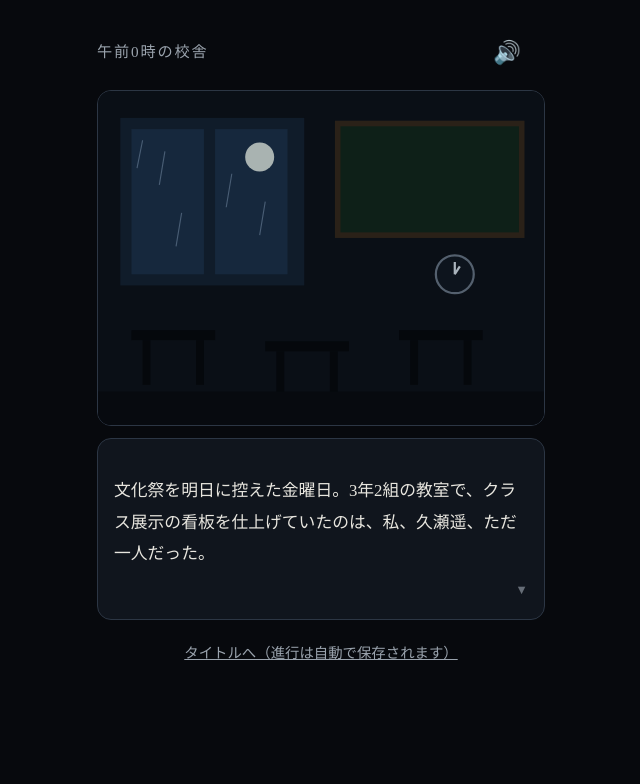
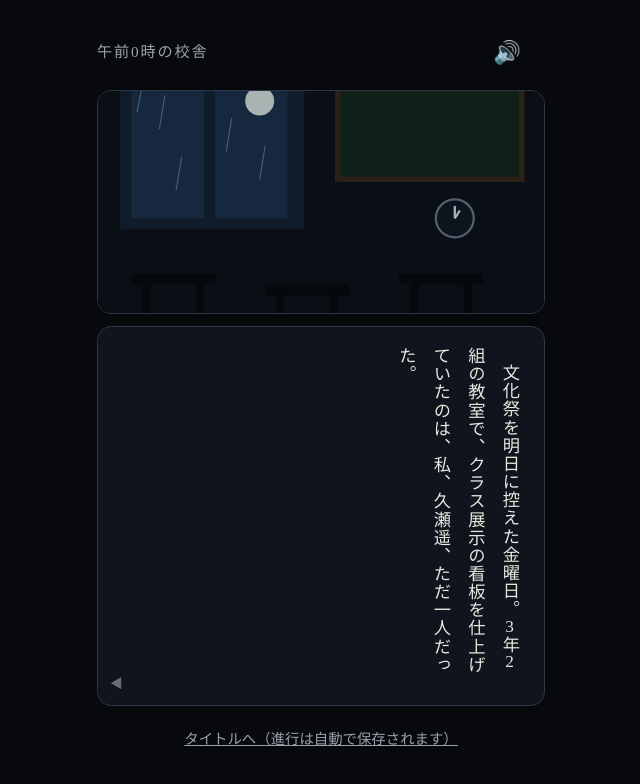
Before and after one commit to mmishina-art/simple_visual_novel, a website built with Vite: page index.html in a window 1280 px wide. Both pictures are taken after a click on the button "はじめから". Shown: the whole page, without its empty margins (319-959 px from the left). Built offline with nearby package versions, Linux system fonts and the light colour scheme.

Commit message:
Show story text in vertical writing like a novel

```diff
--- a/index.html
+++ b/index.html
@@ -62,7 +62,7 @@
         <div id="message-window" class="message-window" role="button" tabindex="0" aria-label="次へ進む">
           <p id="speaker" class="speaker"></p>
           <p id="story-text" class="story-text" aria-live="polite"></p>
-          <p id="next-hint" class="next-hint" aria-hidden="true">▼</p>
+          <p id="next-hint" class="next-hint" aria-hidden="true">◀</p>
         </div>
         <div id="choices" class="choices" hidden></div>
 
--- a/src/main.ts
+++ b/src/main.ts
@@ -55,6 +55,23 @@ function recordEnding(): void {
   }
 }
 
+/** 本文を縦書きで出す。数字（11時57分など）は縦中横になるよう、数字の並びだけ span.tcy で包む */
+function renderStoryText(text: string): void {
+  const el = $('story-text');
+  el.replaceChildren();
+  for (const part of text.split(/(\d+%?)/g)) {
+    if (!part) continue;
+    if (/^\d/.test(part)) {
+      const span = document.createElement('span');
+      span.className = 'tcy';
+      span.textContent = part;
+      el.append(span);
+    } else {
+      el.append(document.createTextNode(part));
+    }
+  }
+}
+
 function renderTitle(): void {
   $('continue-button').hidden = !state || (state !== null && isEnding(story, state));
   $('endings-progress').textContent = `到達した結末: ${seenEndings.length} / ${totalEndings}`;
@@ -73,7 +90,7 @@ function renderGame(): void {
   if (node.bg) currentBg = node.bg;
   $<HTMLImageElement>('scene-img').src = SCENES[currentBg];
   $('speaker').textContent = node.speaker ?? '';
-  $('story-text').textContent = node.text;
+  renderStoryText(node.text);
   $('next-hint').hidden = !!node.choices || !!node.ending;
 
   const choicesEl = $('choices');
--- a/src/style.css
+++ b/src/style.css
@@ -161,31 +161,54 @@ button.link {
   position: relative;
 }
 
+/* 本編の文章は縦書き（小説風）。場面の絵は細めにして、読む場所を広く取る */
+#game-screen .scene-art {
+  aspect-ratio: 2 / 1;
+}
+
 .message-window {
+  position: relative;
   margin-top: 12px;
   background: var(--surface);
   border: 1px solid var(--border);
   border-radius: 14px;
-  padding: 16px;
-  min-height: 168px;
+  padding: 20px 18px;
+  height: 380px;
   cursor: pointer;
 }
 
 .speaker {
-  margin: 0 0 4px;
+  position: absolute;
+  top: 14px;
+  right: 10px;
+  writing-mode: vertical-rl;
+  margin: 0;
   color: var(--accent);
   font-weight: 700;
-  min-height: 1em;
+  letter-spacing: 0.1em;
 }
 
 .story-text {
+  writing-mode: vertical-rl;
+  width: 100%;
+  height: 100%;
   margin: 0;
-  font-size: 1.05rem;
+  font-size: 1.08rem;
+  line-height: 2;
+  letter-spacing: 0.05em;
+  text-indent: 1em;
+}
+
+/* 縦書きの中で、数字は縦中横（横並び）にする */
+.story-text .tcy {
+  text-combine-upright: all;
 }
 
 .next-hint {
-  margin: 8px 0 0;
-  text-align: right;
+  position: absolute;
+  left: 12px;
+  bottom: 8px;
+  margin: 0;
   color: var(--muted);
   font-size: 0.8rem;
   animation: hint 1.6s ease-in-out infinite;
```
Also changed, not shown: e2e/app.spec.ts (+13 -1 lines).
